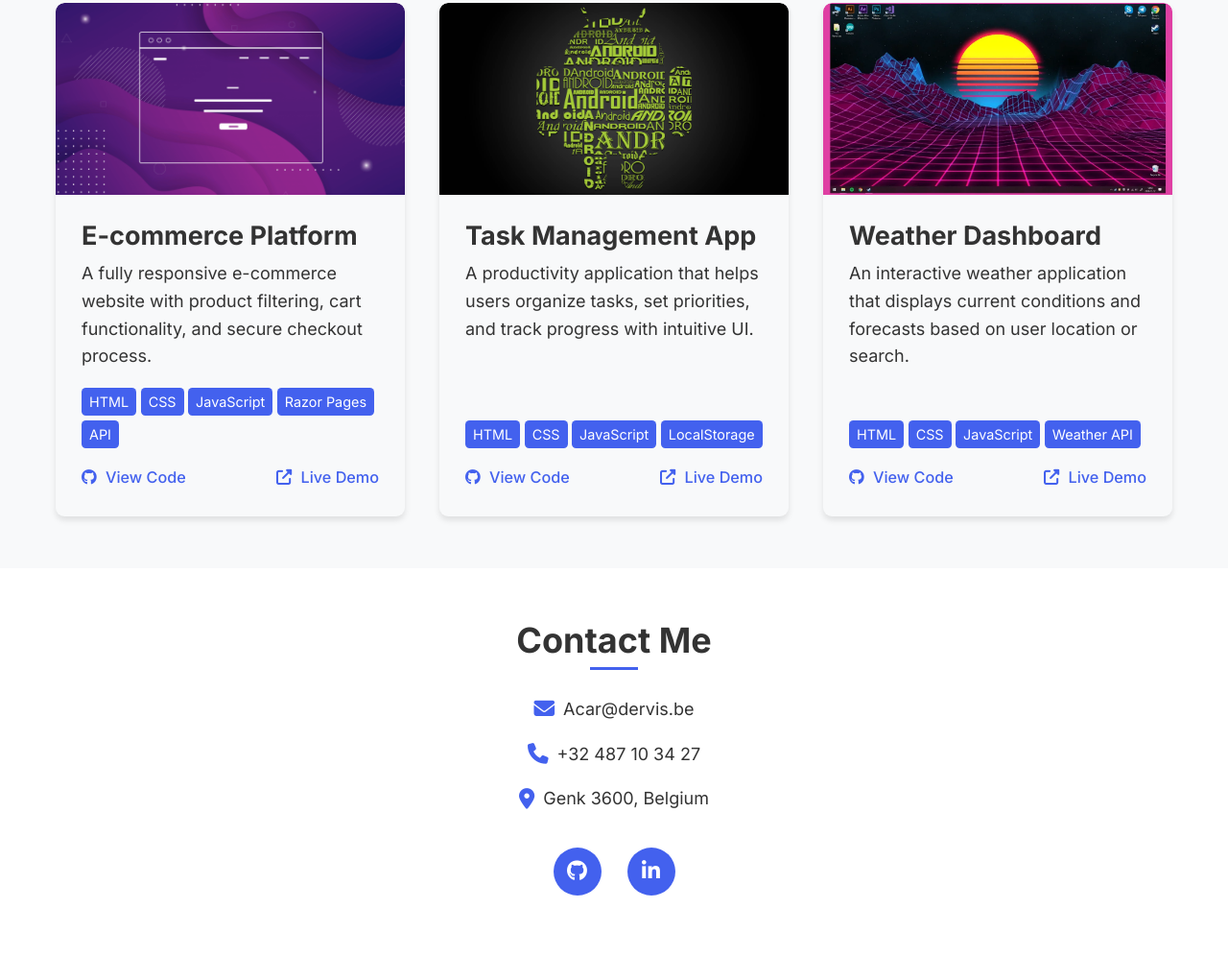
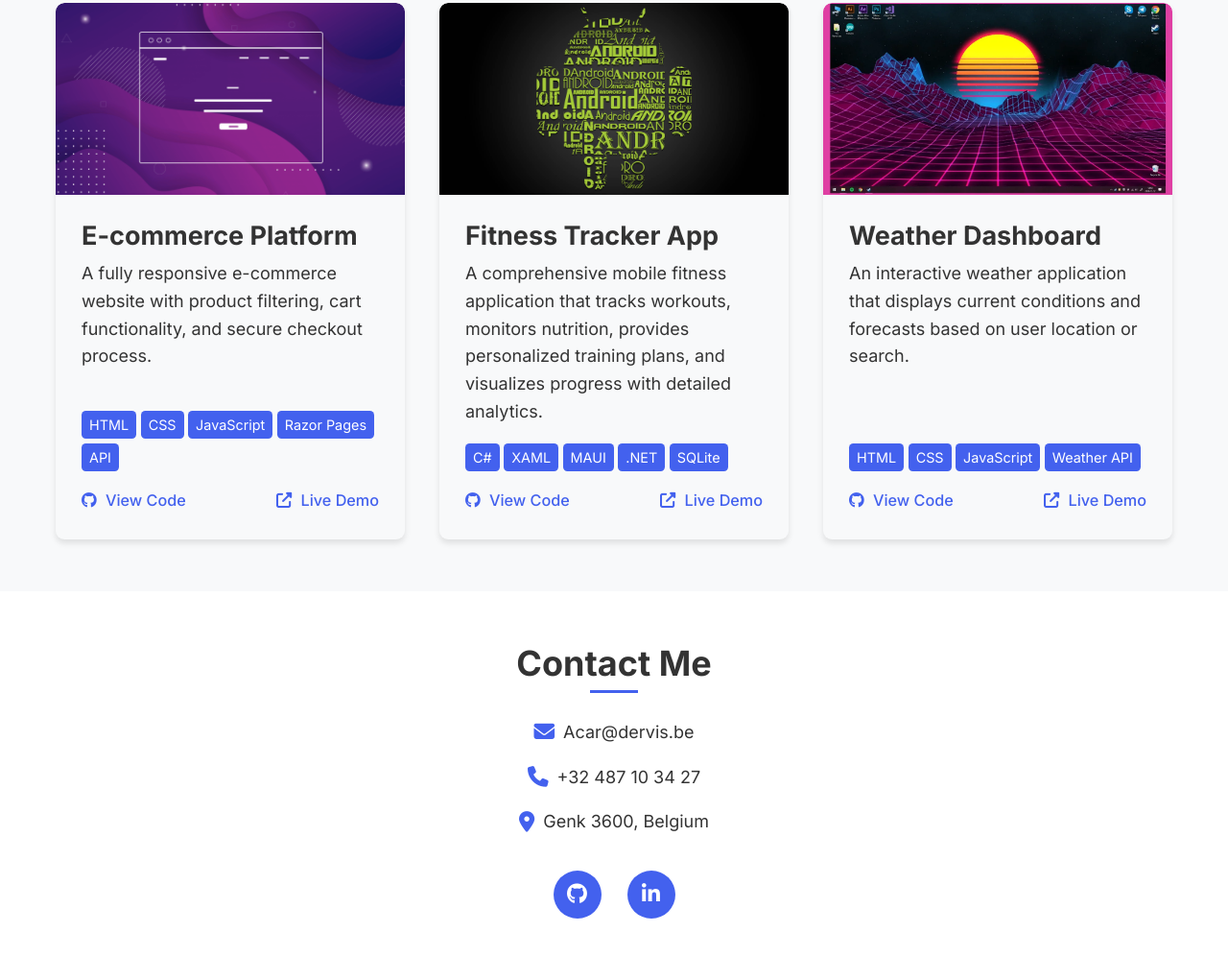
Before and after one commit to bozzextro/bozzextro.github.io, a website: page index.html in a window 1280 px wide. Shown: the part 3984-4980 px from the top of the page at 96% size. Drawn offline with nearby package versions, Linux system fonts and the light colour scheme.

Commit message:
Changed project data

```diff
--- a/index.html
+++ b/index.html
@@ -273,13 +273,14 @@
                         <img src="assets/img/android-developer-ieo7mv1ofmi5hvjk.jpg" alt="Mobile Application">
                     </div>
                     <div class="project-content">
-                        <h3>Task Management App</h3>
-                        <p>A productivity application that helps users organize tasks, set priorities, and track progress with intuitive UI.</p>
+                        <h3>Fitness Tracker App</h3>
+                        <p>A comprehensive mobile fitness application that tracks workouts, monitors nutrition, provides personalized training plans, and visualizes progress with detailed analytics.</p>
                         <div class="project-tech">
-                            <span>HTML</span>
-                            <span>CSS</span>
-                            <span>JavaScript</span>
-                            <span>LocalStorage</span>
+                            <span>C#</span>
+                            <span>XAML</span>
+                            <span>MAUI</span>
+                            <span>.NET</span>
+                            <span>SQLite</span>
                         </div>
                         <div class="project-links">
                             <a href="https://github.com/yourusername/project2" target="_blank"><i class="fab fa-github"></i> View Code</a>
```
